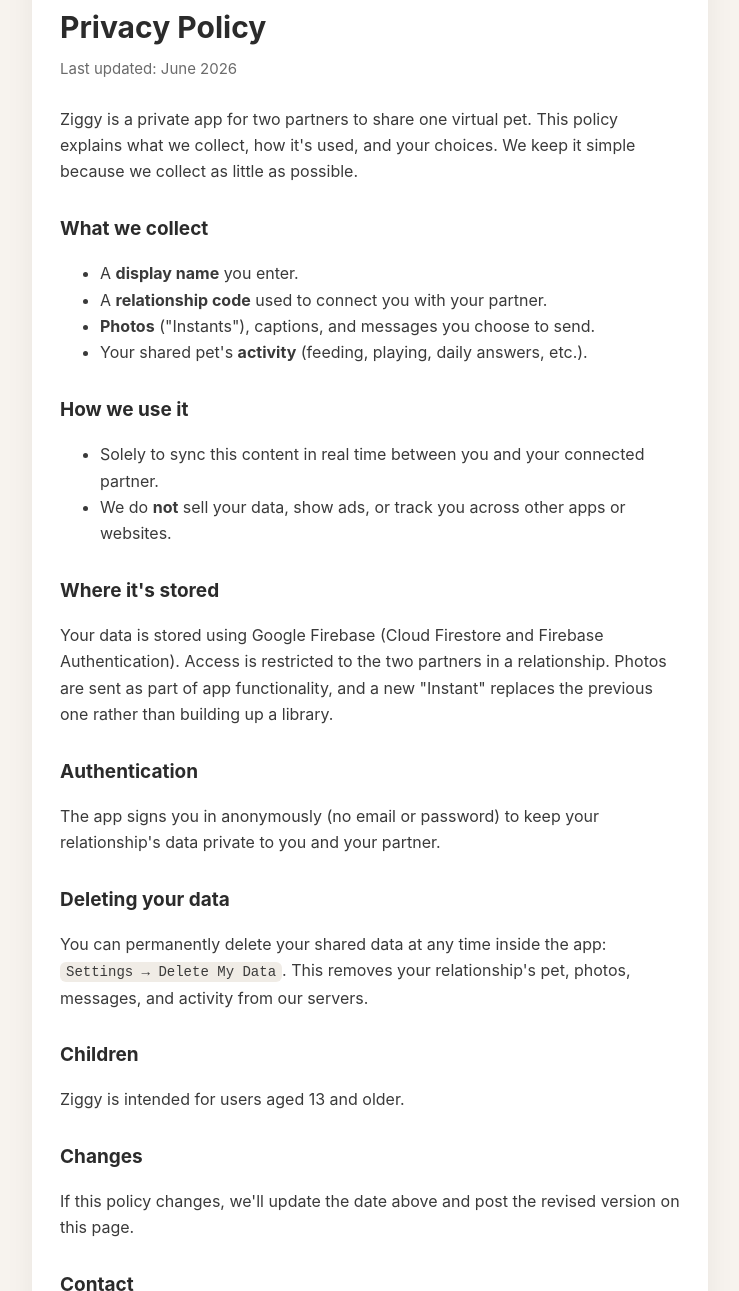
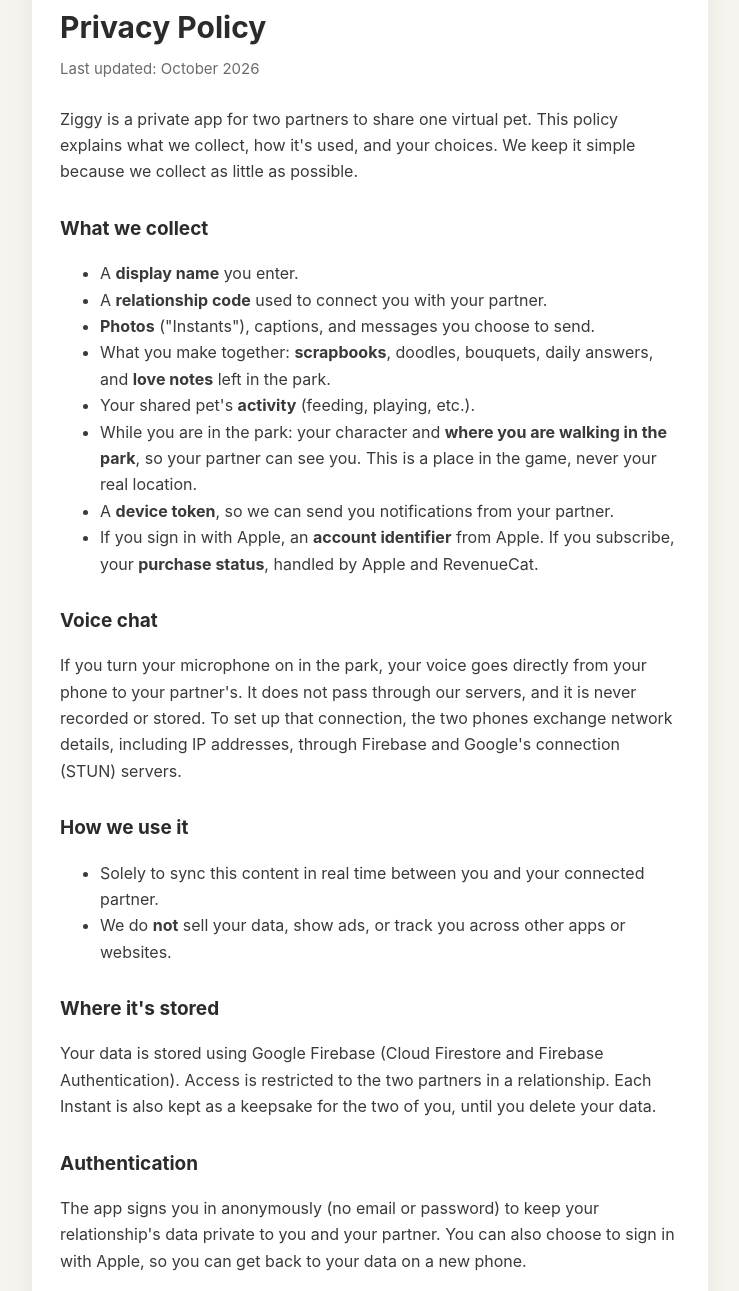
Before and after one commit to ManraiSingh/swiftui-companion-app, a plain HTML site: page docs/index.html in a window 1280 px wide. Shown: the part 112-1403 px from the top of the page, without its empty margins (270-1009 px from the left). Drawn offline with Linux system fonts and the light colour scheme.

Commit message:
Updated the privacy policy

```diff
--- a/docs/index.html
+++ b/docs/index.html
@@ -31,7 +31,7 @@
     <div class="card">
       <span class="pill">🐶 Ziggy</span>
       <h1>Privacy Policy</h1>
-      <p class="sub">Last updated: June 2026</p>
+      <p class="sub">Last updated: October 2026</p>
 
       <p>Ziggy is a private app for two partners to share one virtual pet. This policy
       explains what we collect, how it's used, and your choices. We keep it simple
@@ -42,8 +42,15 @@
         <li>A <strong>display name</strong> you enter.</li>
         <li>A <strong>relationship code</strong> used to connect you with your partner.</li>
         <li><strong>Photos</strong> ("Instants"), captions, and messages you choose to send.</li>
-        <li>Your shared pet's <strong>activity</strong> (feeding, playing, daily answers, etc.).</li>
+        <li>What you make together: <strong>scrapbooks</strong>, doodles, bouquets, daily answers, and <strong>love notes</strong> left in the park.</li>
+        <li>Your shared pet's <strong>activity</strong> (feeding, playing, etc.).</li>
+        <li>While you are in the park: your character and <strong>where you are walking in the park</strong>, so your partner can see you. This is a place in the game, never your real location.</li>
+        <li>A <strong>device token</strong>, so we can send you notifications from your partner.</li>
+        <li>If you sign in with Apple, an <strong>account identifier</strong> from Apple. If you subscribe, your <strong>purchase status</strong>, handled by Apple and RevenueCat.</li>
       </ul>
+
+      <h2>Voice chat</h2>
+      <p>If you turn your microphone on in the park, your voice goes directly from your phone to your partner's. It does not pass through our servers, and it is never recorded or stored. To set up that connection, the two phones exchange network details, including IP addresses, through Firebase and Google's connection (STUN) servers.</p>
 
       <h2>How we use it</h2>
       <ul>
@@ -54,17 +61,19 @@
       <h2>Where it's stored</h2>
       <p>Your data is stored using Google Firebase (Cloud Firestore and Firebase
       Authentication). Access is restricted to the two partners in a relationship.
-      Photos are sent as part of app functionality, and a new "Instant" replaces the
-      previous one rather than building up a library.</p>
+      Each Instant is also kept as a keepsake for the two of you, until you delete
+      your data.</p>
 
       <h2>Authentication</h2>
       <p>The app signs you in anonymously (no email or password) to keep your
-      relationship's data private to you and your partner.</p>
+      relationship's data private to you and your partner. You can also choose to
+      sign in with Apple, so you can get back to your data on a new phone.</p>
 
       <h2>Deleting your data</h2>
       <p>You can permanently delete your shared data at any time inside the app:
-      <code>Settings → Delete My Data</code>. This removes your relationship's pet,
-      photos, messages, and activity from our servers.</p>
+      <code>Settings → Delete My Data</code>. This removes everything stored for your
+      relationship from our servers, for both of you: your pet, photos, messages,
+      scrapbooks, love notes, and activity.</p>
 
       <h2>Children</h2>
       <p>Ziggy is intended for users aged 13 and older.</p>
```
